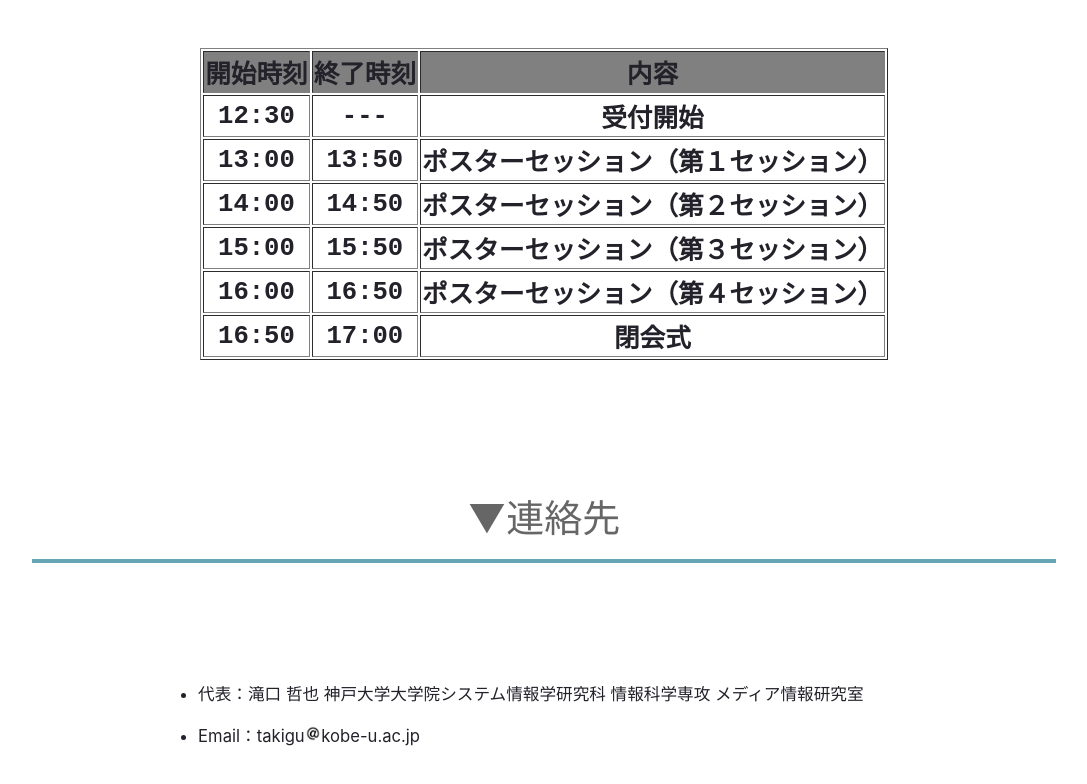
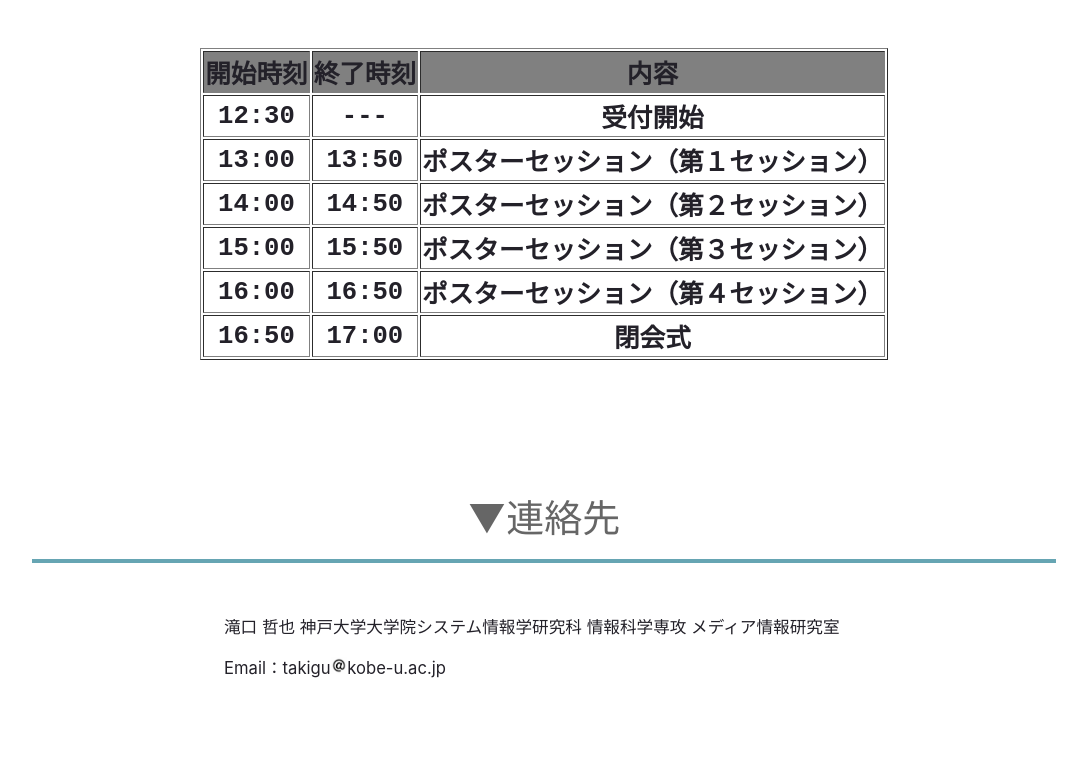
Before and after one commit to Keisuke168/Solicitation-Page, a Gatsby site: page /kansai-onsei in a window 1280 px wide. Shown: the part 1272-2056 px from the top of the page, without its empty margins (96-1183 px from the left). Built offline with nearby package versions, Linux system fonts and the light colour scheme; Gatsby itself is replaced by a stand-in of ours.

Commit message:
fix style

```diff
--- a/src/components/layout.css
+++ b/src/components/layout.css
@@ -85,7 +85,7 @@ table{
 }
 
 /* list */
-ul, ol {
+.info {
     width: 70%;
     margin: 10% auto;
     border-top: solid #66a5b3 1px;/*上のボーダー*/
@@ -93,7 +93,9 @@ ul, ol {
     padding: 0.5em 0 0.5em 1.5em;
 }
 
-ul li, ol li {
+.info li
+{
+	padding-inline-start: 0px;
     line-height: 1.5;
     padding: 0.5em 0;
 }
@@ -107,9 +109,10 @@ ul li, ol li {
 
 /* adress */
 .mail{
-    width: 100%;
+    width: 70%;
     font-size: 2vw;
     margin: 0 auto;
+	margin-bottom: 10%;
 }
 .mail img{
     height: 1vw;
@@ -120,7 +123,7 @@ ul li, ol li {
 }
 @media (min-width: 768px){
     .mail{
-        width: 80%;
+        width: 50%;
         font-size: 1.3vw;
     }
     .mail img{
--- a/src/pages/kansai-onsei.js
+++ b/src/pages/kansai-onsei.js
@@ -50,7 +50,7 @@ const KansaiOnsei = () => {
 
             </div>
 
-            <ul>
+            <ul className="info">
                 <li>日時：2022年7月9日（土） </li>
                 <li>会場：神戸大学百年記念館 </li>
                 <li>住所：〒657-8501<br className='br'/>　兵庫県神戸市灘区六甲台町１−１ </li>
@@ -104,10 +104,8 @@ const KansaiOnsei = () => {
                 ▼連絡先
             </Title>
             <div className='mail'>
-            <ul>
-                <li>代表：滝口 哲也<br className='br'/>  神戸大学大学院システム情報学研究科 情報科学専攻 メディア情報研究室</li>
-                <li>Email：takigu<img src={Img}/>kobe-u.ac.jp </li>
-            </ul>
+                <p>滝口 哲也<br className='br'/>  神戸大学大学院システム情報学研究科 情報科学専攻 メディア情報研究室</p>
+                <p>Email：takigu<img src={Img}/>kobe-u.ac.jp </p>
             </div>
         </Layout>
 
```
Also changed, not shown: src/pages/Prospective_Students.js (added, +29 -0 lines).
